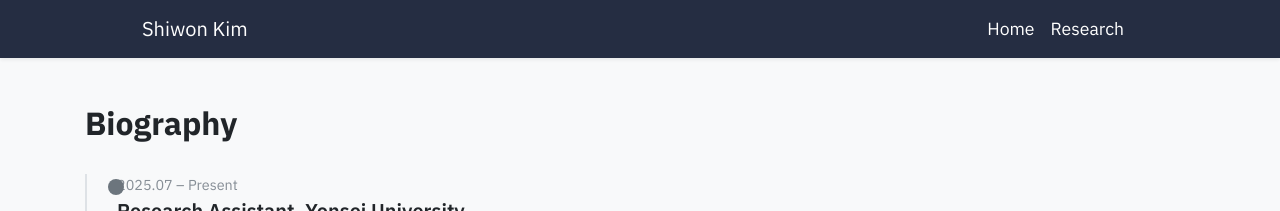
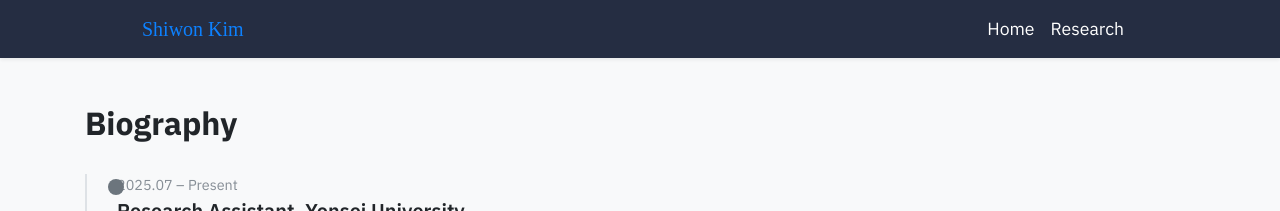
Before and after one commit to shiwonkim/shiwonkim.github.io, a Jekyll site: the page built from bio.html, in a window 1280 px wide. Shown: the top 211 px of the page. Built offline with Jekyll 4.4.1, drawn with Linux system fonts in a browser that asks for light colours; nearby versions of some CDN libraries; some web fonts are replaced; a style sheet for code colours, icons or effects is not loaded.

```diff
--- a/_data/profile.yml
+++ b/_data/profile.yml
@@ -5,7 +5,7 @@ navbar_name: "Shiwon Kim"
 positions:
 # - logo: /assets/images/badges/MIT_Social_circle.png  # Logo is optional
 #   name: Position 1 with logo
-- name: Research Assistant in AI and Data Analytics<br>Yonsei University Health System
+- name: Research Assistant in AI<br>Yonsei University Health System
 - name: M.S. in Digital Analytics
 
 
--- a/_includes/navbar.html
+++ b/_includes/navbar.html
@@ -5,7 +5,8 @@
   }
 
   .navbar-custom .navbar-brand {
-    color: white;
+    /* color: white; */
+    font-family: "Zilla Slab Highlight", serif;
     /* font-family: 'Bitcount Prop Single Ink', system-ui; */
   }
 
--- a/_layouts/default.html
+++ b/_layouts/default.html
@@ -14,7 +14,7 @@
     <link rel="preconnect" href="https://fonts.gstatic.com" crossorigin>
     <link href="https://fonts.googleapis.com/css2?family=Lato:ital,wght@0,300;0,400;0,700;0,900;1,300;1,400;1,700;1,900&family=Raleway:ital,wght@0,300;0,400;0,500;1,300;1,400;1,500&display=swap" rel="stylesheet">
     <link href="https://fonts.googleapis.com/css2?family=Alan+Sans:wght@300..900&family=Source+Sans+3:ital,wght@0,200..900;1,200..900&display=swap" rel="stylesheet">
-    <link href="https://fonts.googleapis.com/css2?family=Bitcount+Prop+Single+Ink:wght@100..900&family=IBM+Plex+Sans:ital,wght@0,100..700;1,100..700&display=swap" rel="stylesheet">
+    <link href="https://fonts.googleapis.com/css2?family=Bitcount+Prop+Single+Ink:wght@100..900&family=IBM+Plex+Sans:ital,wght@0,100..700;1,100..700&family=Zilla+Slab+Highlight:wght@400;700&display=swap" rel="stylesheet">
     <link rel="stylesheet" href="https://cdn.jsdelivr.net/npm/katex@0.16.11/dist/katex.min.css" integrity="sha384-nB0miv6/jRmo5UMMR1wu3Gz6NLsoTkbqJghGIsx//Rlm+ZU03BU6SQNC66uf4l5+" crossorigin="anonymous">
     <link rel="stylesheet" href="{{ '/assets/css/global.css' | relative_url }}">
 
```
